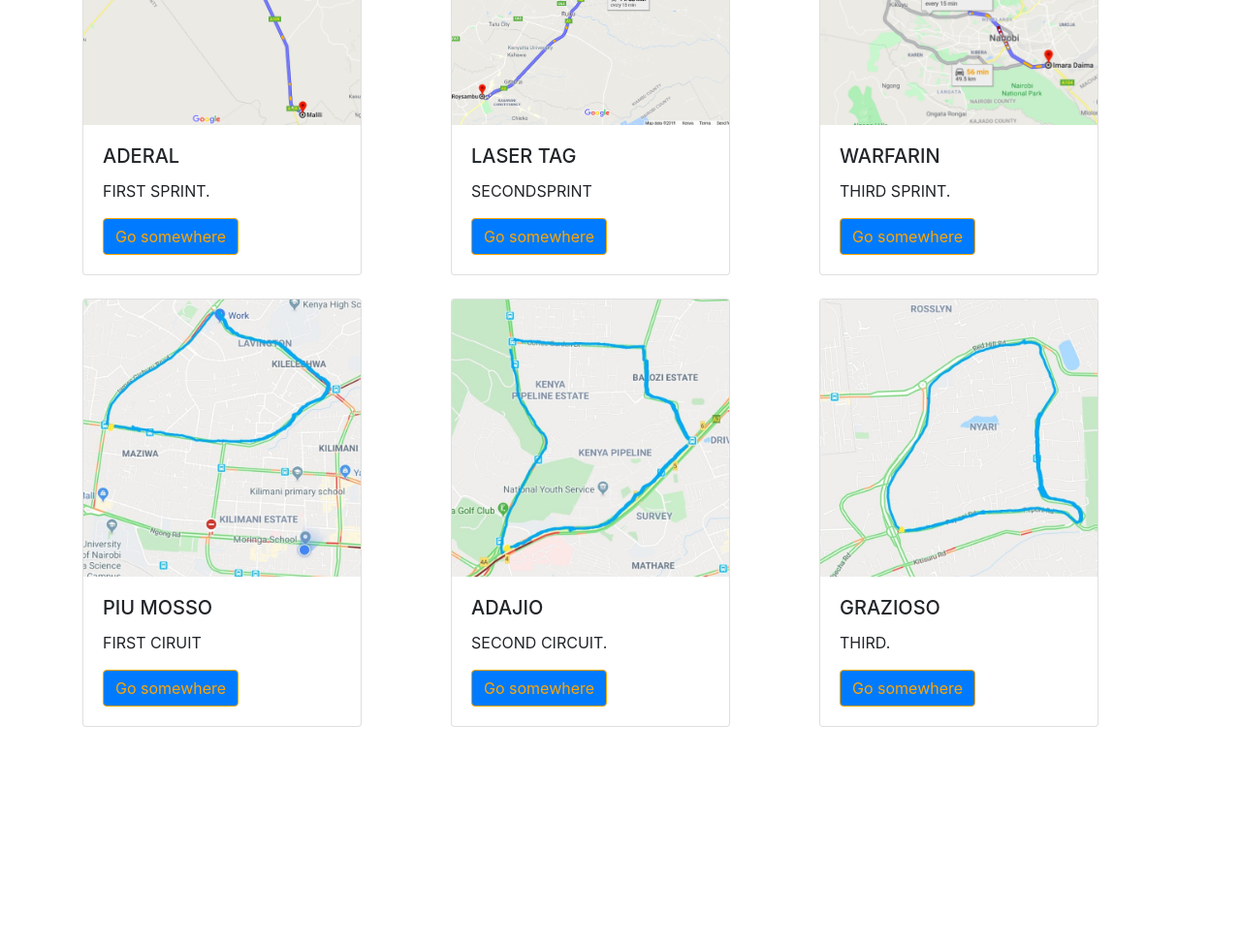
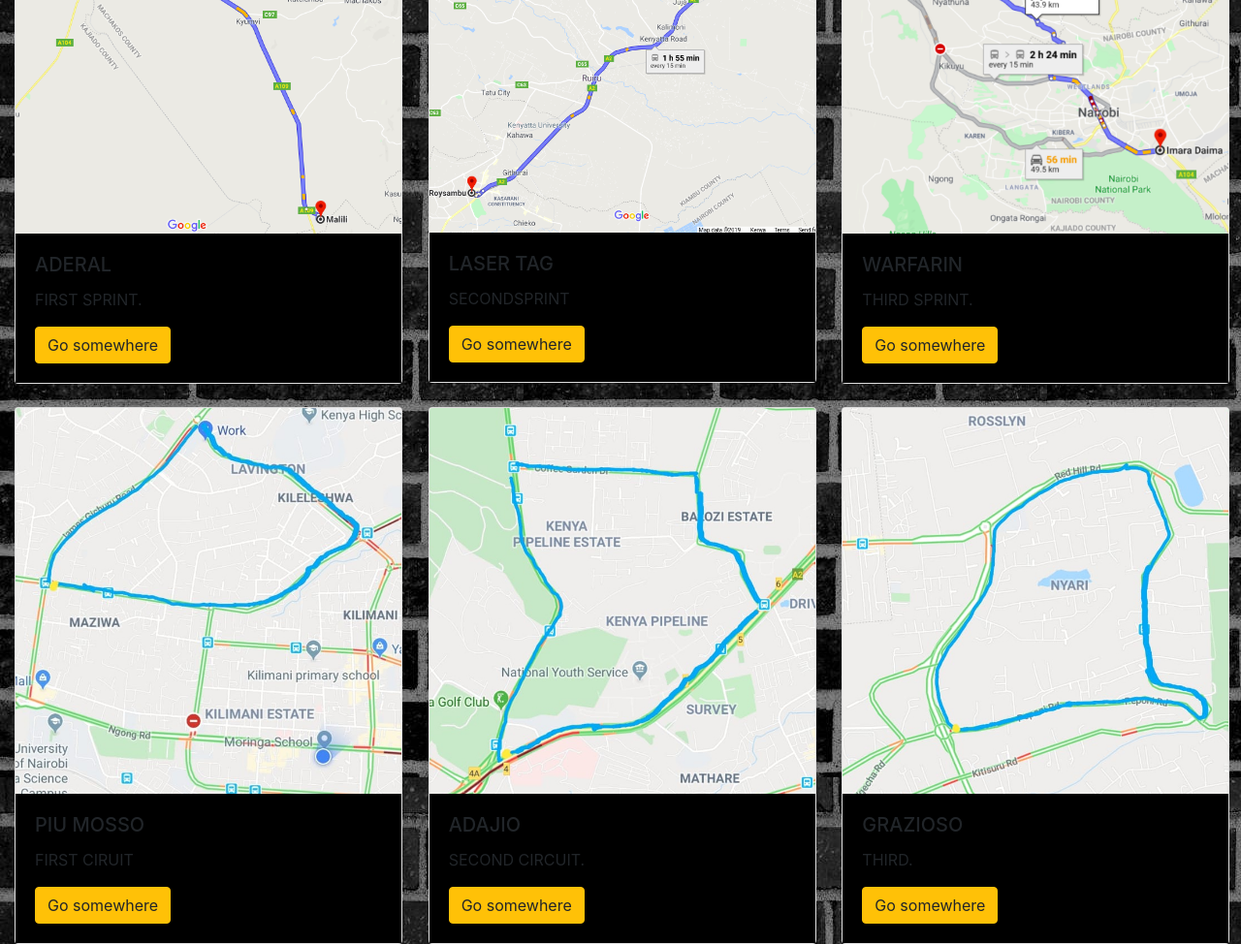
Before and after one commit to Kraft-Owaka/DST-KENYA, a plain HTML site: page race.html in a window 1280 px wide. Shown: the part 580-1554 px from the top of the page at 97% size. Before the commit the page ends 1330 px from the top, so only its background shows below. Drawn offline with nearby package versions, Linux system fonts and the light colour scheme.

Commit message:
styled races

```diff
--- a/css/styles.css
+++ b/css/styles.css
@@ -47,10 +47,7 @@ color: orange;
 .dark {
     background-color: #000000;
 }
-.btn{
-    border: orange solid 1px;
-    color: orange
-}
+
 
 .cardmt{
     margin-top: 10vh;
@@ -104,6 +101,12 @@ color: orange;
     font-family: 'Shadows Into Light', cursive;
 }
 
+.bgblack{
+    background-color: black;
+}
+.races{
+    background-image: url("../images/brickwall.jpeg");
+}
 
 /* About buttons */
 #about{
--- a/race.html
+++ b/race.html
@@ -44,40 +44,41 @@
 
         <!-- sprint racing  without pics from kraft dont know whether to include the card body effect or just this skeleton format-->
         <!-- Sprint-->
+        <div class="races">
                 <div class="sprint">
-            <div class="container">
+                        <div class="container-fluid">
                             <div class="row">
                                 <!-- first sprint -->
                                 <div class="col-4">
-                            <div class="card" style="width: 18rem;">
+                                        <div class="card" style="width: 25rem;">
                                                 <img src="images/ssyokimau.png" class="card-img-top" alt="...">
-                                    <div class="card-body">
+                                                <div class="card-body bgblack">
                                                   <h5 class="card-title">ADERAL</h5>
                                                   <p class="card-text">FIRST SPRINT.</p>
-                                      <a href="#" class="btn btn-primary">Go somewhere</a>
+                                                  <a href="#" class="btn btn-warning">Go somewhere</a>
                                                 </div>
                                               </div>
                                 </div>
                                 <!-- second sprint -->
                                 <div class="col-4">
-                            <div class="card" style="width: 18rem;">
+                                        <div class="card" style="width: 25rem;">
                                                 <img src="images/sroysambu.png" class="card-img-top" alt="...">
-                                    <div class="card-body">
+                                                <div class="card-body bgblack">
                                                   <h5 class="card-title">LASER TAG</h5>
                                                   <p class="card-text">SECONDSPRINT</p>
-                                      <a href="#" class="btn btn-primary">Go somewhere</a>
+                                                  <a href="#" class="btn btn-warning">Go somewhere</a>
                                                 </div>
                                               </div>
                                 </div>
 
                                 <!-- third SPRINT-->
                                 <div class="col-4">
-                            <div class="card" style="width: 18rem;">
+                                        <div class="card" style="width: 25rem;">
                                                 <img src="images/slimuru.png" class="card-img-top" alt="...">
-                                    <div class="card-body">
+                                                <div class="card-body bgblack">
                                                   <h5 class="card-title">WARFARIN</h5>
                                                   <p class="card-text">THIRD SPRINT.</p>
-                                      <a href="#" class="btn btn-primary">Go somewhere</a>
+                                                  <a href="#" class="btn btn-warning">Go somewhere</a>
                                                 </div>
                                               </div>
                                 </div>
@@ -87,38 +88,38 @@
                     </div>
                     <!-- circuit -->
                     <div class="circuit">
-            <div class="container">
+                        <div class="container-fluid">
                             <div class="row mt-4">
                                 <!-- first Circuit -->
                                 <div class="col-4">
-                            <div class="card" style="width: 18rem;">
+                                        <div class="card" style="width: 25rem;">
                                                 <img src="images/cirace3.jpg" class="card-img-top" alt="...">
-                                    <div class="card-body">
+                                                <div class="card-body bgblack">
                                                   <h5 class="card-title">PIU MOSSO</h5>
                                                   <p class="card-text">FIRST CIRUIT</p>
-                                      <a href="#" class="btn btn-primary">Go somewhere</a>
+                                                  <a href="#" class="btn btn-warning">Go somewhere</a>
                                                 </div>
                                               </div>
                                 </div>
                                 <!-- second circuit -->
                                 <div class="col-4">
-                            <div class="card" style="width: 18rem;">
+                                        <div class="card" style="width: 25rem;">
                                                 <img src="images/cirace.jpg" class="card-img-top" alt="...">
-                                    <div class="card-body">
+                                                <div class="card-body bgblack">
                                                   <h5 class="card-title">ADAJIO</h5>
                                                   <p class="card-text">SECOND CIRCUIT.</p>
-                                      <a href="#" class="btn btn-primary">Go somewhere</a>
+                                                  <a href="#" class="btn btn-warning">Go somewhere</a>
                                                 </div>
                                               </div>
                                 </div>
                                 <!-- third circuit -->
                                 <div class="col-4">
-                            <div class="card" style="width: 18rem;">
+                                        <div class="card" style="width: 25rem;">
                                                 <img src="images/cirace2.jpg" class="card-img-top" alt="...">
-                                    <div class="card-body">
+                                                <div class="card-body bgblack">
                                                   <h5 class="card-title">GRAZIOSO</h5>
                                                   <p class="card-text">THIRD.</p>
-                                      <a href="#" class="btn btn-primary">Go somewhere</a>
+                                                  <a href="#" class="btn btn-warning">Go somewhere</a>
                                                 </div>
                                               </div>
                                 </div>
@@ -127,6 +128,9 @@
                         </div>
                     </div>
 
+        </div>
+
+
 </body>
 
 </html>
```
Also changed, not shown: images/brickwall.jpeg (added). Lines whose indentation alone changed are shown as unchanged.
